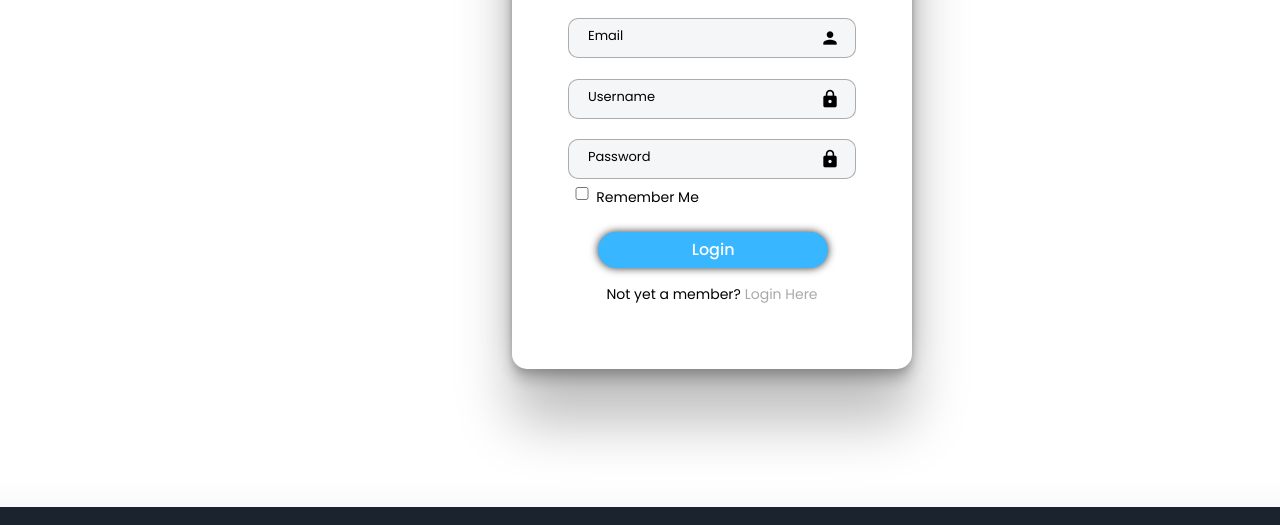
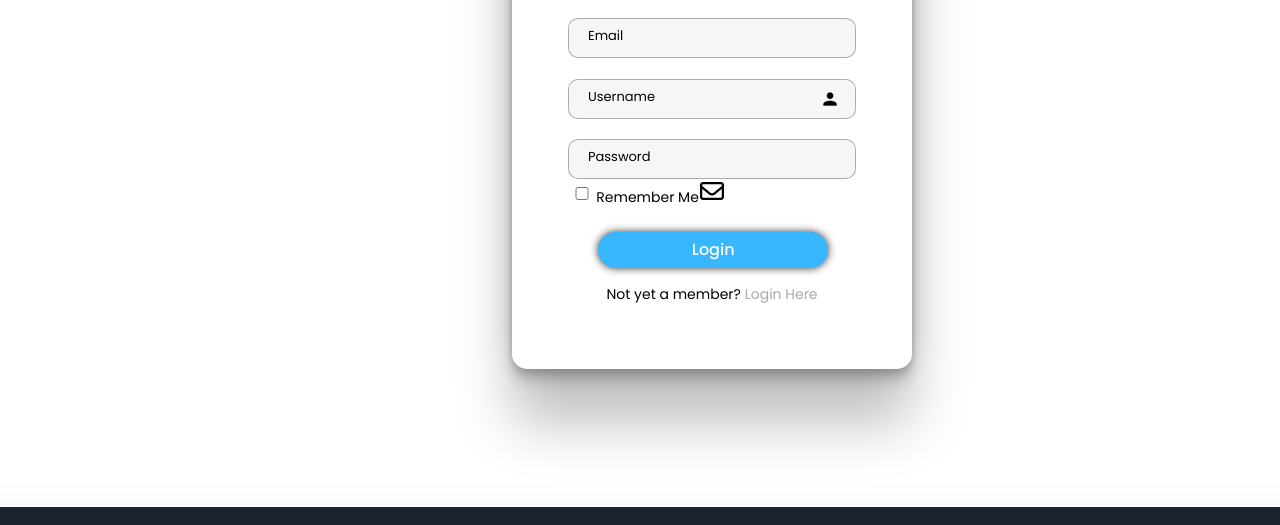
Before and after one commit to YeYintPhyo1/socialmedia-addiction5, a plain HTML site: page signup.html in a window 1280 px wide. Shown: the part 275-800 px from the top of the page. Drawn offline with nearby package versions, Linux system fonts and the light colour scheme.

Commit message:
Update signup.html

```diff
--- a/signup.html
+++ b/signup.html
@@ -72,22 +72,20 @@
               <input type="text" placeholder="" required>
               <label for="" class="floating-label">Email</label>
               <span class="material-icons">
-                  person
+                  envelope
                   </span>
           </div>
           <div class="input">
               <input type="password" placeholder="" required>
               <label for="" class="floating-label">Username</label>
               <span class="material-icons">
-                  lock
+                  person
               </span>
           </div>
           <div class="input">
             <input type="password" placeholder="" required>
             <label for="" class="floating-label">Password</label>
-            <span class="material-icons">
-                lock
-            </span>
+            <i class="fa-regular fa-envelope material-icons"></i>
         </div>
           <div class="remember-forget">
               <div class="remember-me">
```
